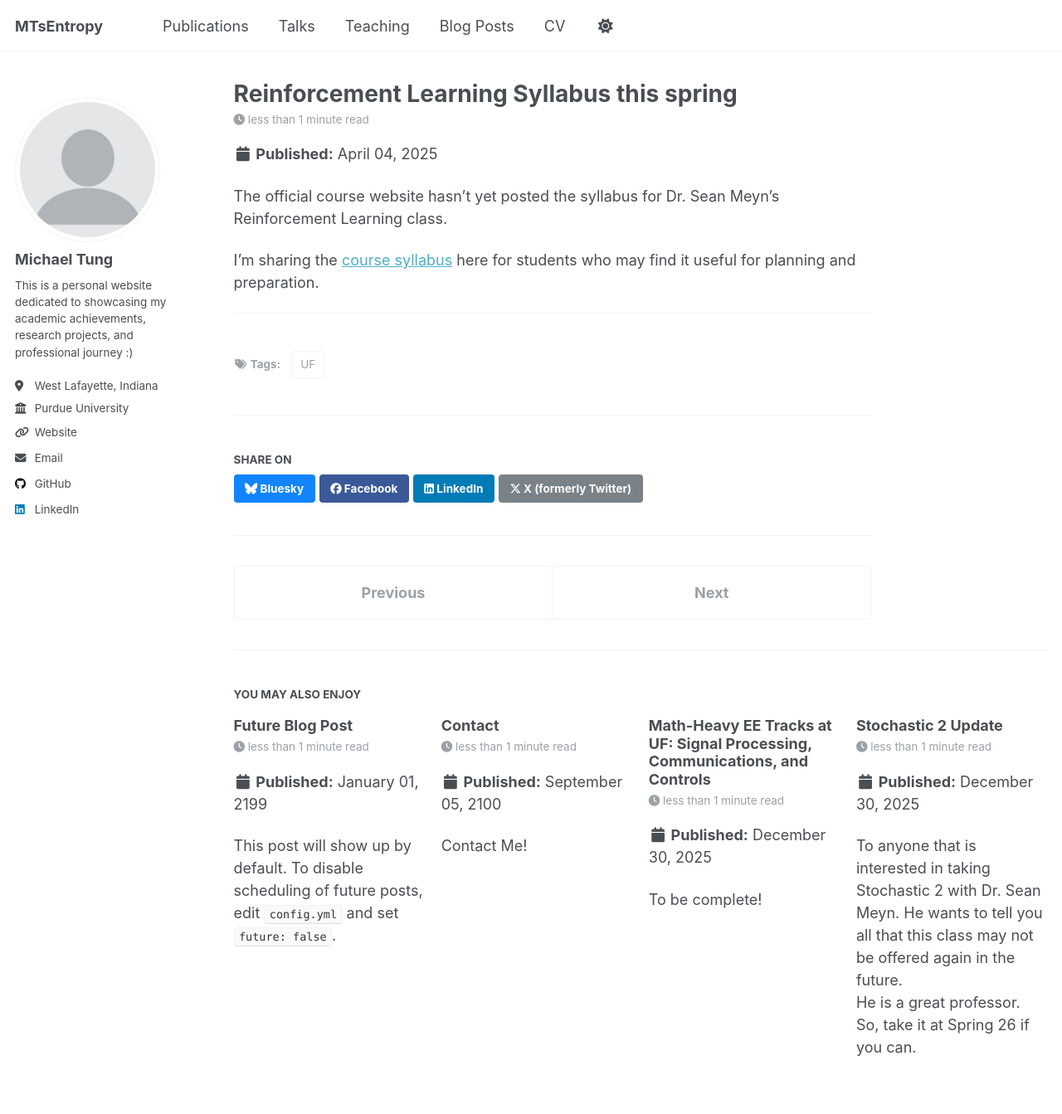
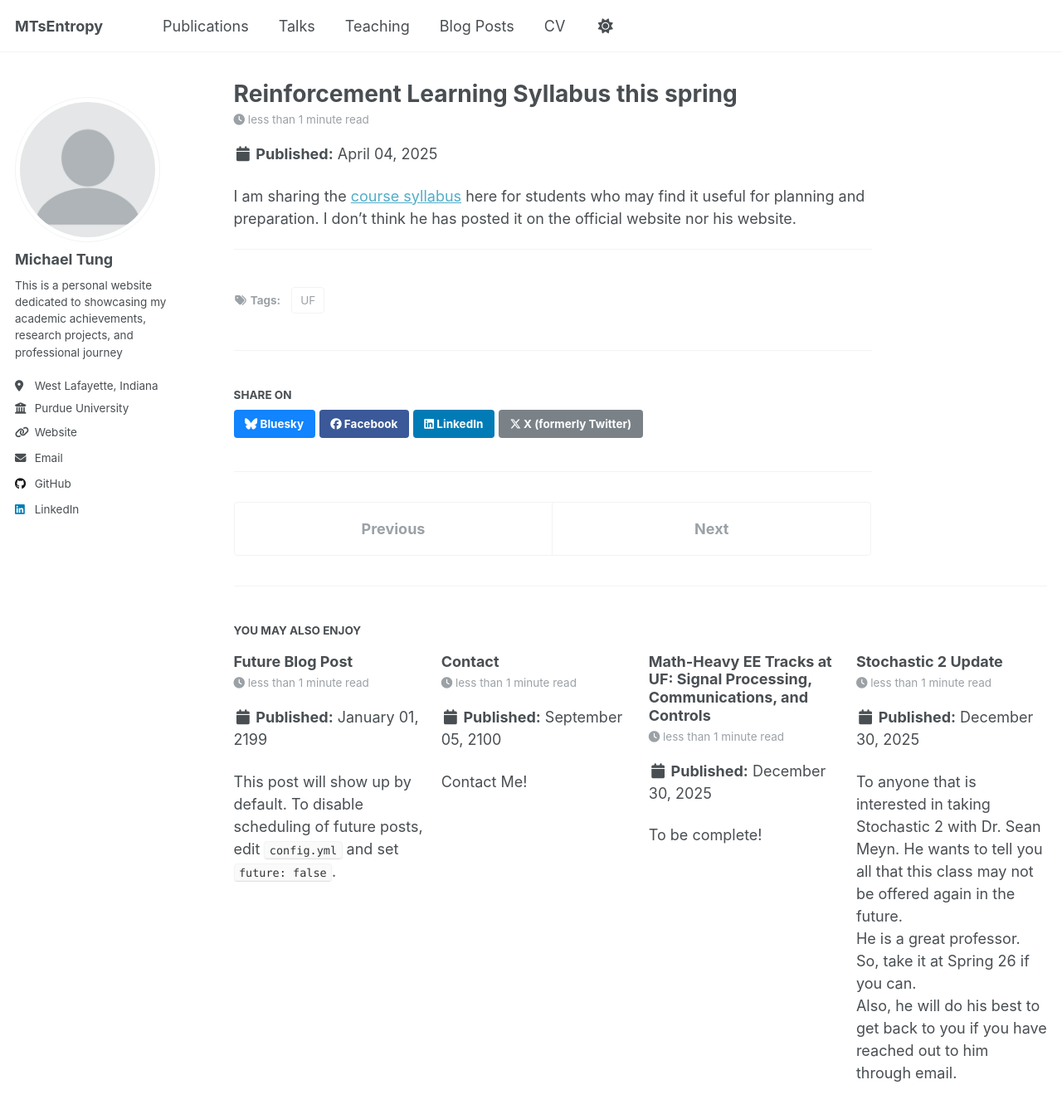
Before and after one commit to GodKnowss/GodKnowss.github.io, a Jekyll site: the page built from _posts/2025/2025-04-04-reinforcement-learning-syllabus.md, in a window 1280 px wide and 1400 px high. Shown: the top 1343 px of the window at 83% size. Built offline with Jekyll 4.4.1, drawn with Linux system fonts in a browser that asks for light colours; a script that is not in the unit is left out.

Commit message:
update blogs and cv

```diff
--- a/_config.yml
+++ b/_config.yml
@@ -25,7 +25,7 @@ author:
   avatar           : "profile.png"
   name             : "Michael Tung" # at the author bio
   pronouns         : # example: "she/her"
-  bio              : "This is a personal website dedicated to showcasing my academic achievements, research projects, and professional journey :)"
+  bio              : "This is a personal website dedicated to showcasing my academic achievements, research projects, and professional journey"
   location         : "West Lafayette, Indiana"
   employer         : "Purdue University"
   uri              : "https://GodKnowss.github.io" # URL
--- a/_posts/2025/2025-04-04-reinforcement-learning-syllabus.md
+++ b/_posts/2025/2025-04-04-reinforcement-learning-syllabus.md
@@ -6,8 +6,6 @@ tags:
   - UF
 ---
 
-The official course website hasn't yet posted the syllabus for Dr. Sean Meyn's Reinforcement Learning class. <br>
-
-I'm sharing the [course syllabus](/files/UF_materials/Courses/EEL6935_CSRL_2025.pdf) here for students who may find it useful for planning and preparation.
+I am sharing the [course syllabus](/files/UF_materials/Courses/EEL6935_CSRL_2025.pdf) here for students who may find it useful for planning and preparation. I don’t think he has posted it on the official website nor his website.
 
 ------
--- a/_posts/2025/2025-12-30-UF-Stochastic2.md
+++ b/_posts/2025/2025-12-30-UF-Stochastic2.md
@@ -8,7 +8,7 @@ tags:
 ---
 
 To anyone that is interested in taking Stochastic 2 with Dr. Sean Meyn. He wants to tell you all that this class may not be offered again in the future. <br>
-He is a great professor. So, take it at Spring 26 if you can.
-
+He is a great professor. So, take it at Spring 26 if you can. <br>
+Also, he will do his best to get back to you if you have reached out to him through email.
 
 ------
```
Also changed, not shown: _pages/about.md (+2 -2 lines), _pages/cv.md (+6 -2 lines), _posts/2100-09-05-Contact.md (+1 -1 lines).
